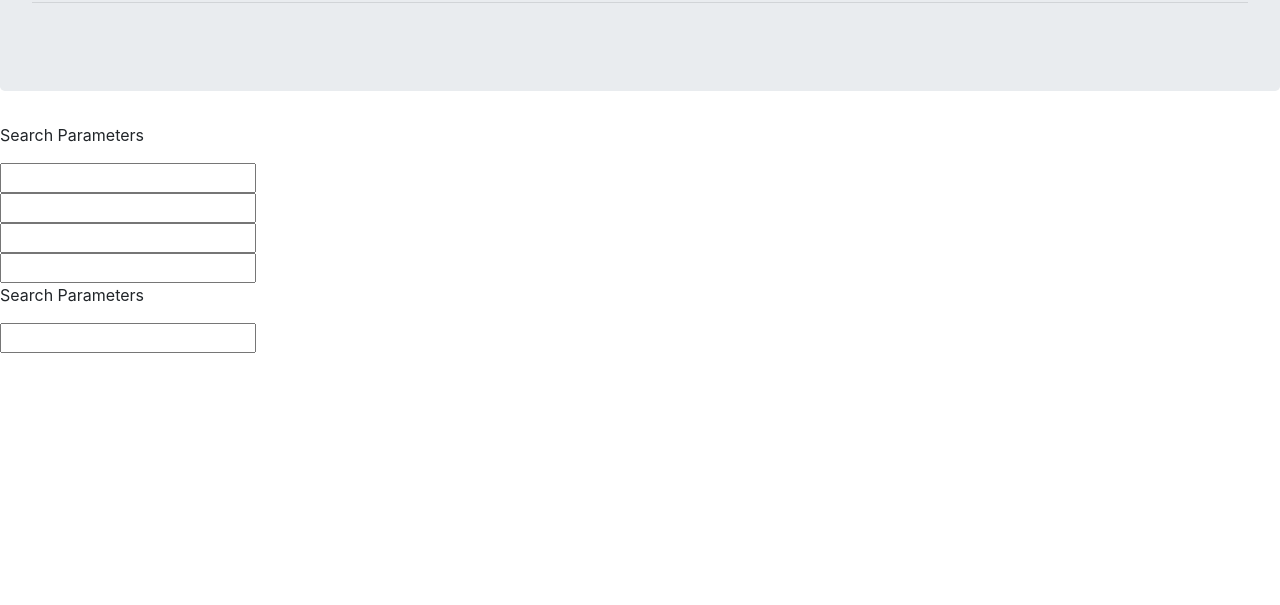
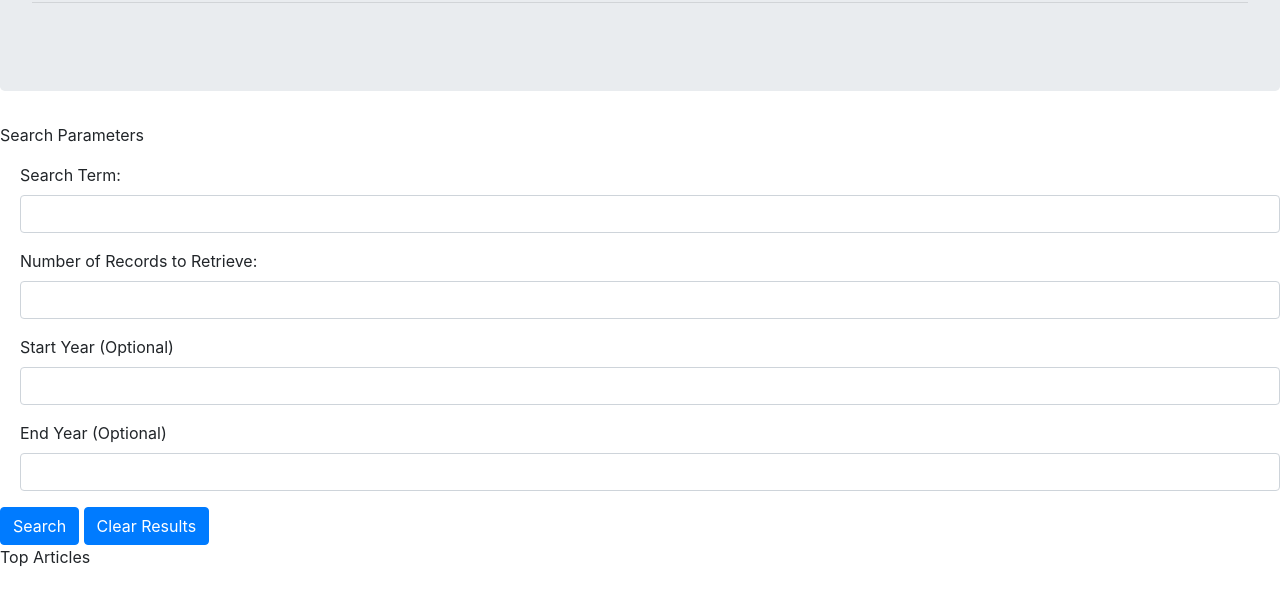
Before and after one commit to cynthiarich/ny-times-article-search, a plain HTML site: page index.html in a window 1280 px wide. Shown: the part 153-758 px from the top of the page. Drawn offline with nearby package versions, Linux system fonts and the light colour scheme.

Commit message:
NY Times assignment html 1st draft

```diff
--- a/index.html
+++ b/index.html
@@ -10,7 +10,7 @@
         integrity="sha384-50oBUHEmvpQ+1lW4y57PTFmhCaXp0ML5d60M1M7uH2+nqUivzIebhndOJK28anvf" crossorigin="anonymous" />
     <link href="https://fonts.googleapis.com/css?family=Open+Sans&display=swap" rel="stylesheet" />
     <!-- <link rel="stylesheet" href="style.css" /> -->
-    <title>Document</title>
+    <title>NYTimes Search</title>
 </head>
 
 <body>
@@ -20,44 +20,50 @@
         <h1 class="display-4">New York Times</h1>
         <hr class="my-4">
     </div>
-    <div class="row_1">
-        <div class="head_1">
+    <div class="head_1">
+        <div class="row_1">
             <p>Search Parameters</p>
         </div>
-        <div class="field" id="SearchTerm">
+        <div class="row_2">
+
             <form>
-                <input class="ST">
-            </form>
-        </div>
-        <div class="field" id="NumRecords">
-            <form>
-                <input class="NR">
-            </form>
-        </div>
-        <div class="field" id="Start_Year">
-            <form>
-                <input class="SY">
-            </form>
-        </div>
-        <div class="field" id="Start_Year">
-            <form>
-                <input class="EY">
+                <div class="form-group form-check">
+                    <label>Search Term:</label> <!-- for="exampleInputEmail1"-->
+                    <input type="text" class="form-control" id="SearchTerm">
+                </div>
+
+                <div class="form-group form-check">
+                    <label>Number of Records to Retrieve:</label>
+                    <input type="text" class="form-control" id="NumRecords">
+                </div>
+
+                <div class="form-group form-check">
+                    <label>Start Year (Optional)</label>
+                    <input type="text" class="form-control" id="StartYear">
+
+                </div>
+
+                <div class="form-group form-check">
+                    <label>End Year (Optional)</label>
+                    <input type="text" class="form-control" id="EndYear">
+                </div>
+
+                <button type="submit" class="btn btn-primary">Search</button>
+                <button type="submit" class="btn btn-primary">Clear Results</button>
             </form>
         </div>
     </div>
-    <div class="row_2">
-        <div class="head_2">
-            <p>Search Parameters</p>
+
+    <div class=head_2>
+        <div class="row_1">
+            <p>Top Articles</p>
         </div>
-        <div class="field" id="SearchTerm">
-            <form>
-                <input class="ST">
-            </form>
+        <div class="row_2">
+
         </div>
 
     </div>
 
-
 </body>
 
 </html>
```
